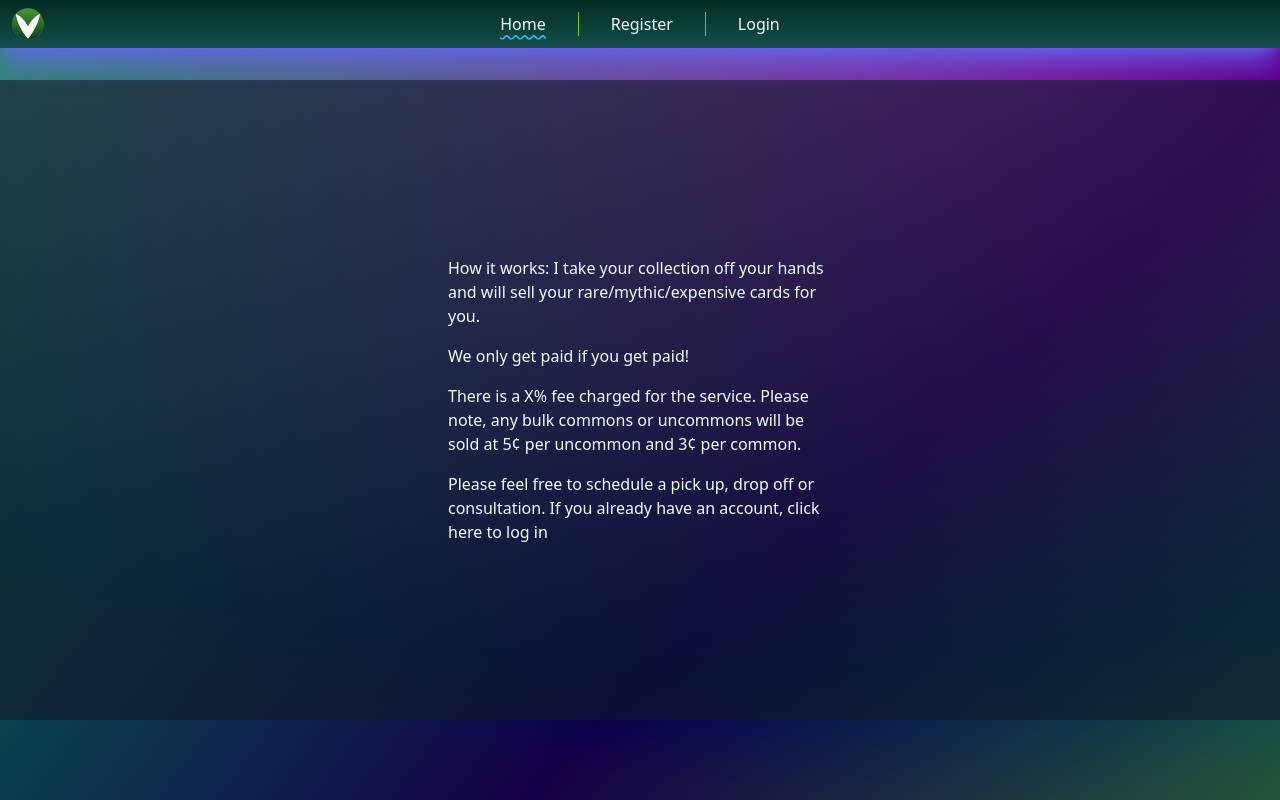
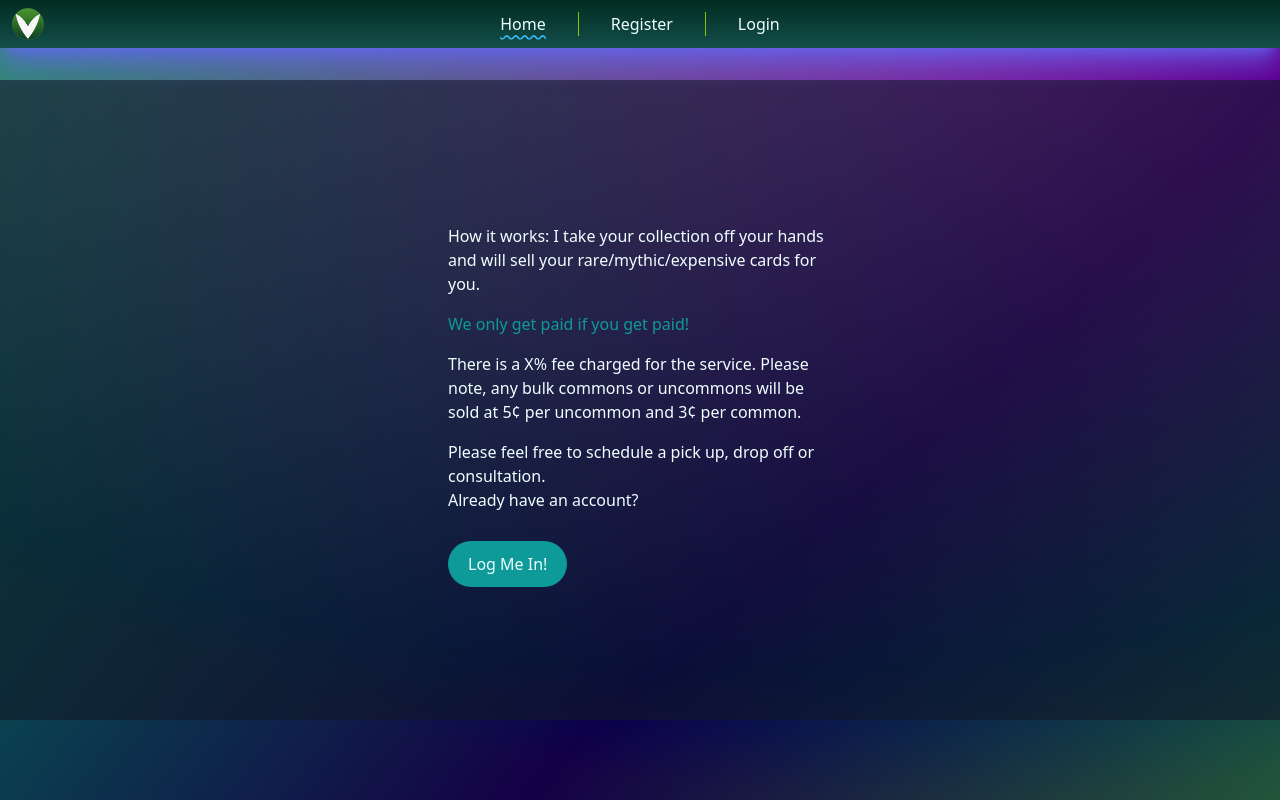
Before and after one commit to HTJin/virshop, a React (Create React App) app: page / in a window 1280 px wide. Built offline with nearby package versions, Linux system fonts and the light colour scheme; what reactfire would draw is missing.

Commit message:
updated description

```diff
--- a/src/components/Home/Home.tsx
+++ b/src/components/Home/Home.tsx
@@ -1,3 +1,4 @@
+import { Link } from "react-router-dom";
 import { NavBar } from "../shared/NavBar";
 
 interface Props {
@@ -14,15 +15,25 @@ export const Home = (props: Props) => {
             How it works: I take your collection off your hands and will sell
             your rare/mythic/expensive cards for you.
           </div>
-          <div className="my-4">We only get paid if you get paid!</div>
+          <div className="my-4 animate-trance">We only get paid if you get paid!</div>
           <div>
             There is a X% fee charged for the service. Please note, any bulk
             commons or uncommons will be sold at 5¢ per uncommon and 3¢ per
             common.
           </div>
           <div className="mt-4">
-            Please feel free to schedule a pick up, drop off or consultation. If
-            you already have an account, click here to log in
+            Please feel free to schedule a pick up, drop off or consultation.
+          </div>
+          <div>
+            Already have an account?
+            <div className="mt-10 mx-auto">
+              <Link
+                className="font-xl animate-tranceBg rounded-full px-5 py-3 hover:outline hover:outline-[var(--hover-color)]"
+                to={"/login"}
+              >
+                Log Me In!
+              </Link>
+            </div>
           </div>
           {/* -- I think this should be behind some kind of fee details
           button to show exact rates. I would need the rates to be customizable.
```
